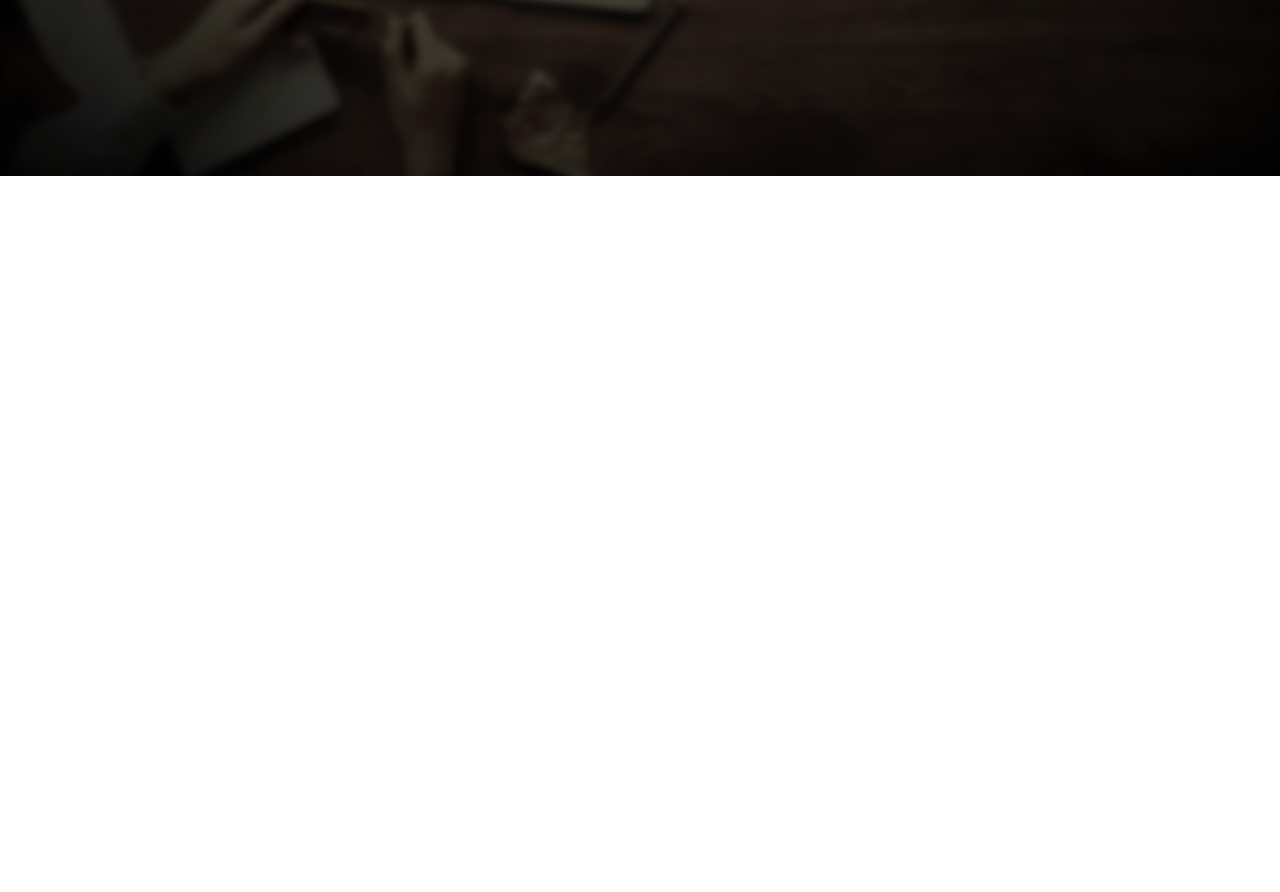
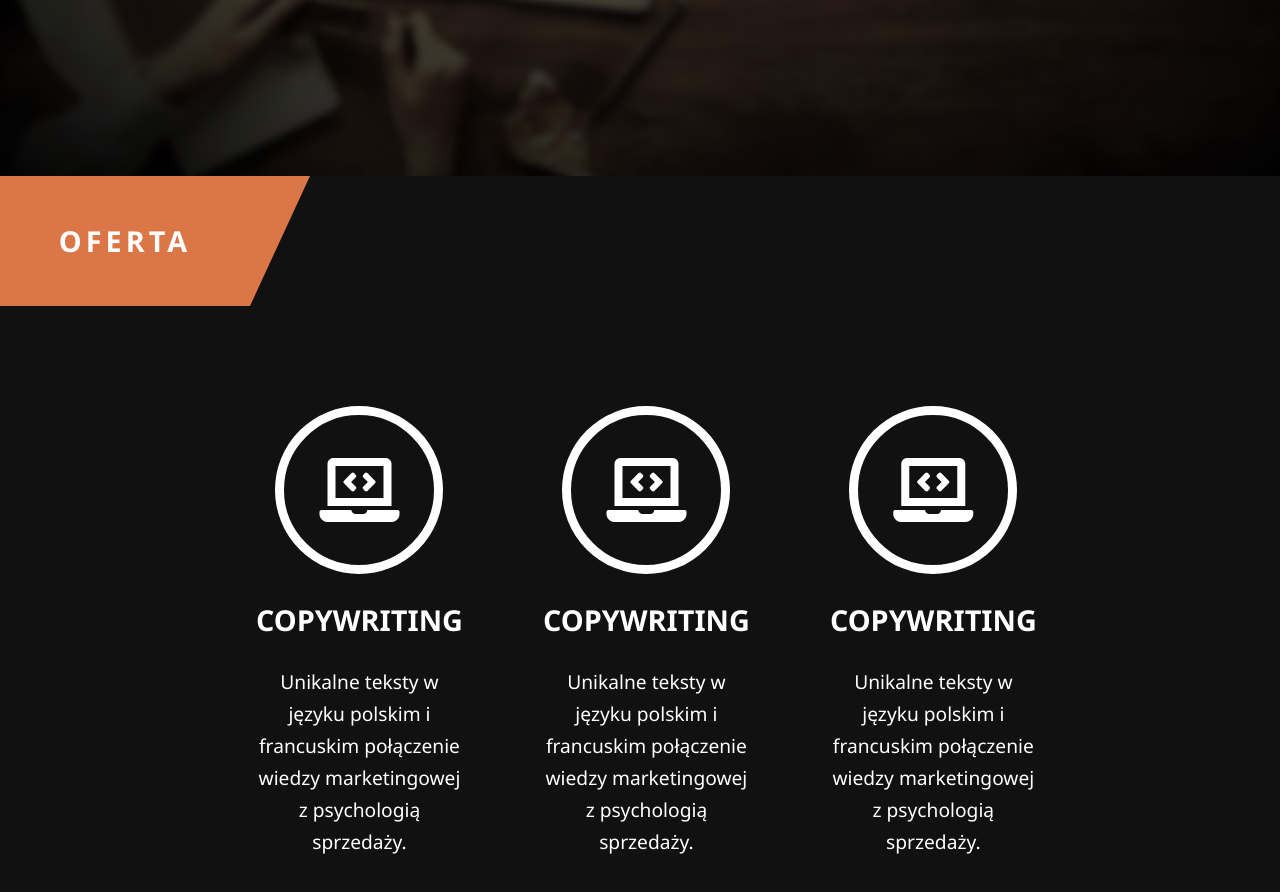
Before and after one commit to marcin-brumer/Copywriter-Portfolio, a website built with webpack: page index.html in a window 1280 px wide. Shown: the part 624-1516 px from the top of the page. Before the commit the page ends 800 px from the top, so only its background shows below. Built offline with nearby package versions, Linux system fonts and the light colour scheme.

Commit message:
Added Offer section

```diff
--- a/index.html
+++ b/index.html
@@ -5,6 +5,8 @@
     <meta charset="UTF-8">
     <meta name="viewport" content="width=device-width, initial-scale=1.0">
     <meta http-equiv="X-UA-Compatible" content="ie=edge">
+    <link rel="stylesheet" href="https://use.fontawesome.com/releases/v5.5.0/css/all.css" integrity="sha384-B4dIYHKNBt8Bc12p+WXckhzcICo0wtJAoU8YZTY5qE0Id1GSseTk6S+L3BlXeVIU"
+        crossorigin="anonymous">
     <title>Karolina Brumer - Copywriter</title>
 </head>
 
@@ -43,6 +45,37 @@
             </div>
         </div>
     </header>
+    <section class='offer-section'>
+        <div class='section-title'>
+            <h1>OFERTA</h1>
+        </div>
+        <div class='offer-wrapper'>
+            <div class="offer-item">
+                <div class='icon'>
+                    <i class="fas fa-laptop-code fa-4x circle-icon"></i>
+                </div>
+                <h2 class="offer-title">COPYWRITING</h2>
+                <p class="offer-txt">Unikalne teksty w języku polskim i francuskim połączenie wiedzy marketingowej z
+                    psychologią sprzedaży.</p>
+            </div>
+            <div class="offer-item">
+                <div class='icon'>
+                    <i class="fas fa-laptop-code fa-4x circle-icon"></i>
+                </div>
+                <h2 class="offer-title">COPYWRITING</h2>
+                <p class="offer-txt">Unikalne teksty w języku polskim i francuskim połączenie wiedzy marketingowej z
+                    psychologią sprzedaży.</p>
+            </div>
+            <div class="offer-item">
+                <div class='icon'>
+                    <i class="fas fa-laptop-code fa-4x circle-icon"></i>
+                </div>
+                <h2 class="offer-title">COPYWRITING</h2>
+                <p class="offer-txt">Unikalne teksty w języku polskim i francuskim połączenie wiedzy marketingowej z
+                    psychologią sprzedaży.</p>
+            </div>
+        </div>
+    </section>
 
     <script src="dist/bundle.js"></script>
 </body>
--- a/src/scss/_mobile.scss
+++ b/src/scss/_mobile.scss
@@ -1,3 +1,24 @@
+// Lg
+@media screen and (max-width: 1201px) {
+  .offer-section {
+    .offer-wrapper {
+      width: 80%;
+    }
+  }
+}
+
+// Medium
+@media screen and (max-width: 992px) {
+  .offer-section {
+    .offer-wrapper {
+      grid-template-columns: 1fr;
+    }
+  }
+}
+
+@media screen and (max-width: 768px) {
+}
+
 // Mobile
 @media screen and (max-width: 580px) {
   .navigation {
--- a/src/scss/main.scss
+++ b/src/scss/main.scss
@@ -7,6 +7,13 @@ body {
   padding: 0;
   width: 100%;
   font-family: "Segoe UI", Tahoma, Geneva, Verdana, sans-serif;
+}
+h1,
+h2,
+h3,
+p {
+  margin: 0;
+  padding: 0;
 }
 
 .showcase {
@@ -63,4 +70,74 @@ body {
   }
 }
 
+.section-title {
+  width: 250px;
+  height: 130px;
+  background-color: $primary-color;
+  text-align: center;
+  line-height: 130px;
+  font-size: 1.2rem;
+  letter-spacing: 4px;
+  position: relative;
+
+  &:after {
+    content: "";
+    width: 0;
+    height: 0;
+    border-style: solid;
+    border-width: 130px 60px 0 0;
+    border-color: $primary-color transparent transparent transparent;
+    position: absolute;
+    top: 0;
+    right: 0;
+    transform: translateX(100%);
+  }
+}
+
+.offer-section {
+  background: #111111;
+  color: #fff;
+
+  .offer-wrapper {
+    width: 60%;
+    margin: 0 auto;
+    padding: 100px 0;
+    text-align: center;
+    display: grid;
+    grid-template-columns: repeat(3, 1fr);
+    grid-gap: 80px;
+    line-height: 2rem;
+
+    .offer-item {
+      h2 {
+        padding: 30px 0;
+        font-size: 1.8rem;
+      }
+
+      p {
+        font-size: 1.2rem;
+      }
+
+      .icon {
+        i {
+          background: #111111;
+          width: 90px;
+          height: 90px;
+          border-radius: 50%;
+          border: 9px solid #fff;
+          text-align: center;
+          line-height: 90px;
+          vertical-align: middle;
+          padding: 30px;
+          @include easeOut;
+
+          &:hover {
+            border: 9px solid $primary-color;
+          }
+        }
+      }
+    }
+  }
+}
+
 @import "mobile";
```
